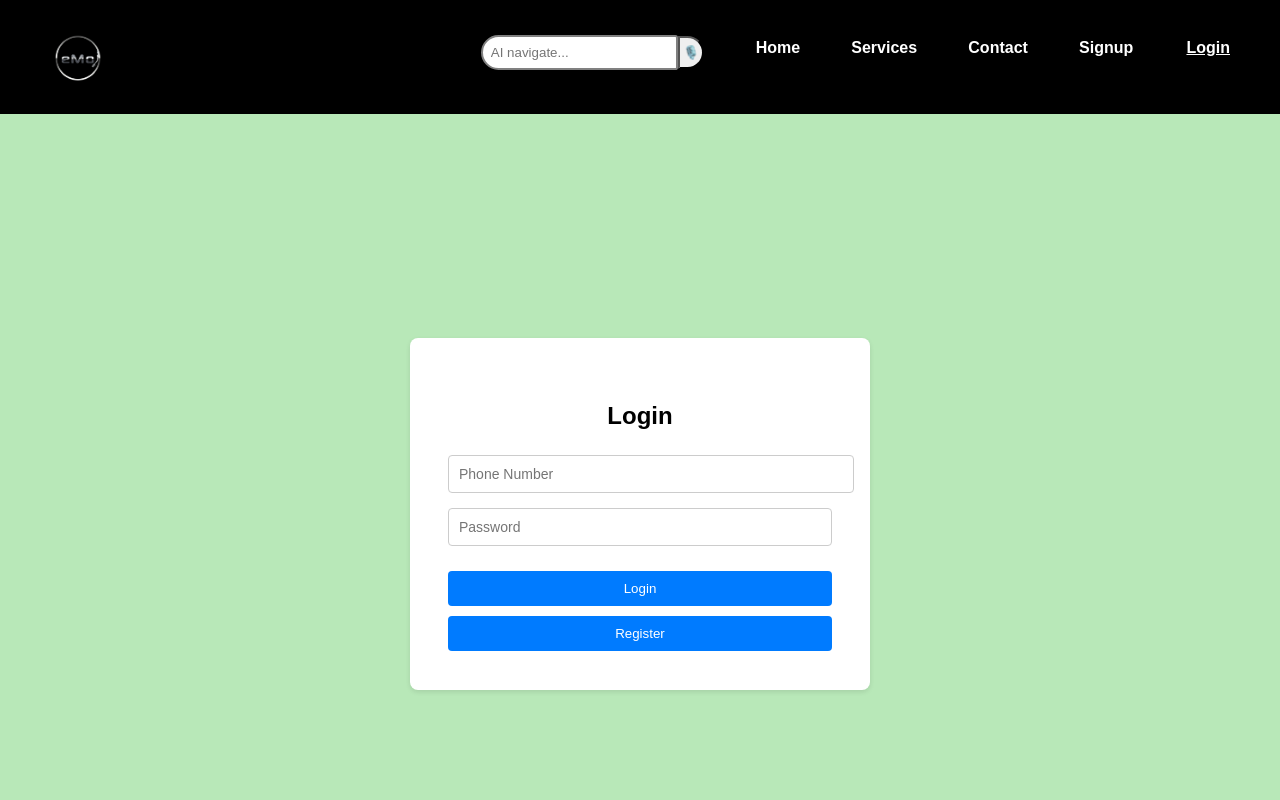
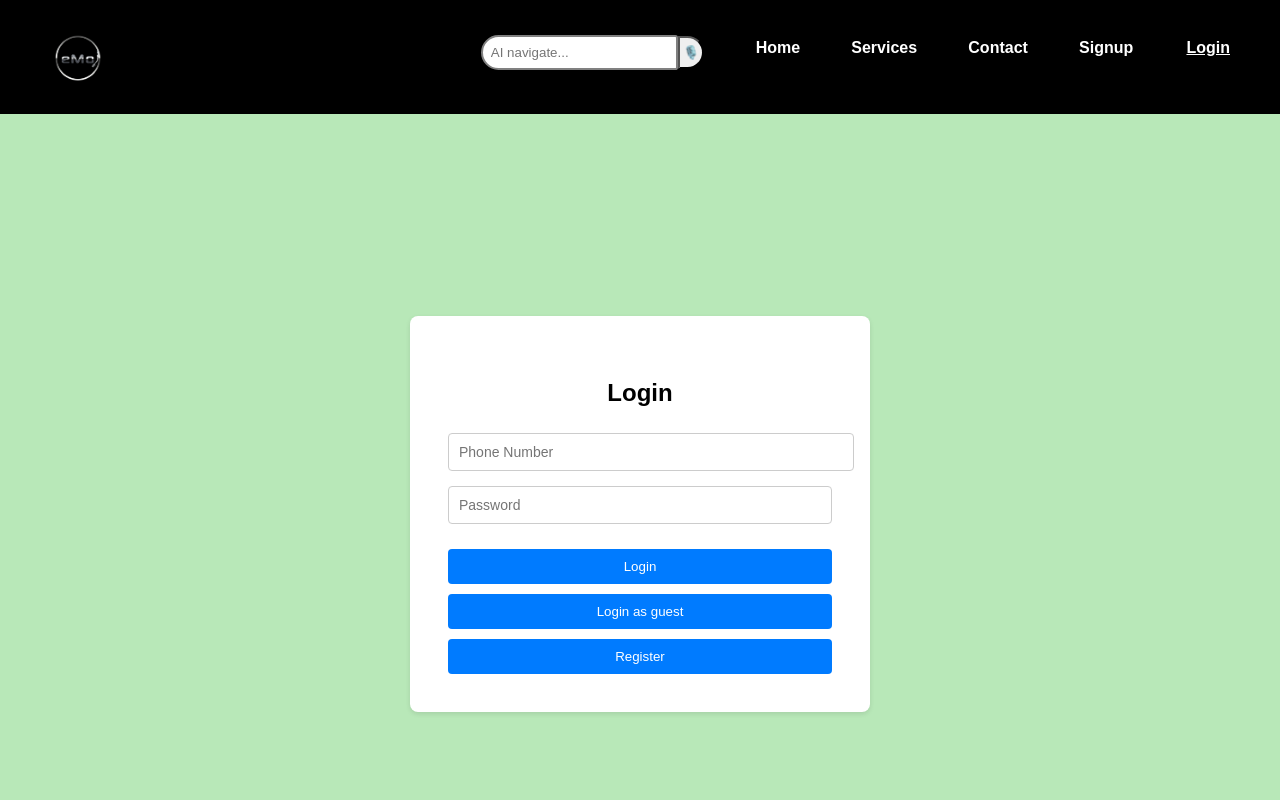
Before and after one commit to Abhishekcpr/online-job-portal-part-time, a React (Create React App) app in the folder frontend/: page /login in a window 1280 px wide. Shown: the top 800 px of the page. Built offline with nearby package versions, Linux system fonts and the light colour scheme.

Commit message:
guest account added

```diff
--- a/frontend/src/pages/Login.js
+++ b/frontend/src/pages/Login.js
@@ -16,6 +16,16 @@ const LoginPage = () => {
 
 
   const navigate = useNavigate()
+  const handleGuestLogin = async(e)=>{
+    e.preventDefault();
+    setLoginDetails({
+      phone : 9211,
+      password : "9211"
+    })
+
+    if(loginDetails.password && loginDetails.password)
+    handleLogin(e) ;
+  }
   const handleLogin = async(e) => {
     e.preventDefault();
 
@@ -113,6 +123,7 @@ const LoginPage = () => {
           onChange={(e) => handleChange(e)}
         />
         <button type="submit">Login</button>
+        <button onClick={handleGuestLogin}>Login as guest</button>
         <button onClick={()=>{ navigate('/signup')}} >Register</button>
       </form>
     </div>
--- a/frontend/src/pages/Register.js
+++ b/frontend/src/pages/Register.js
@@ -3,6 +3,8 @@ import '../CSS/Register.css'
 import getCurrentLocation from '../utils/useCurrentLocation';
 import { json, useNavigate } from 'react-router-dom';
 import axios from 'axios'
+import { toast } from 'react-toastify';
+
 const Register = () => {
 
   const [mylocationCoord , setLocationCoord] = useState([])
@@ -75,19 +77,19 @@ const Register = () => {
           dob: '',
         });
 
-        alert("Registration successful !!!")
+        toast.success("Registration successful !!!")
         navigate('/login')
 
       }
       else
       {
-        // const jsonData = await response.json()
+        const jsonData = await response.json()
         console.log("error->" , response);
-        // alert(jsonData.msg)
+        toast.error(jsonData.msg)
       }
 
      } catch(err){
-       console.log("Error:", err);
+       toast.error("Error:", err);
      }
 
 
```
